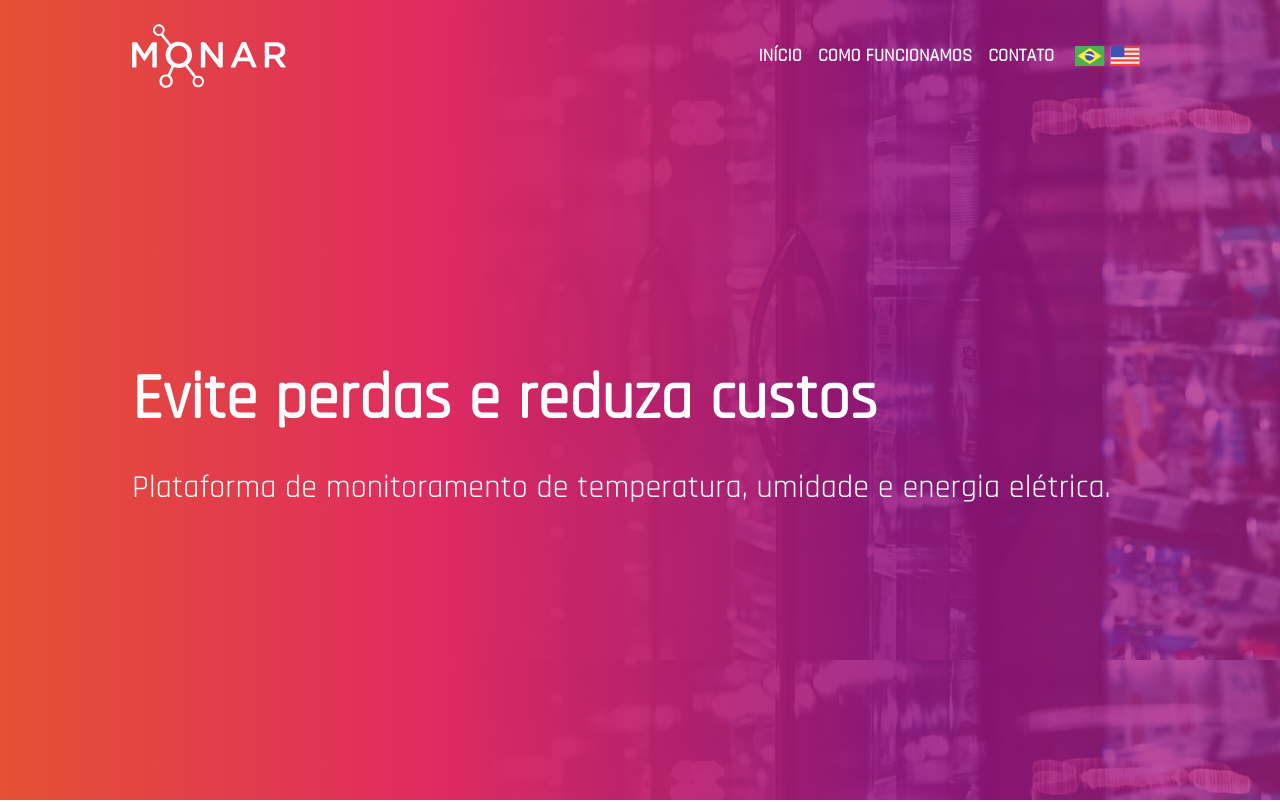
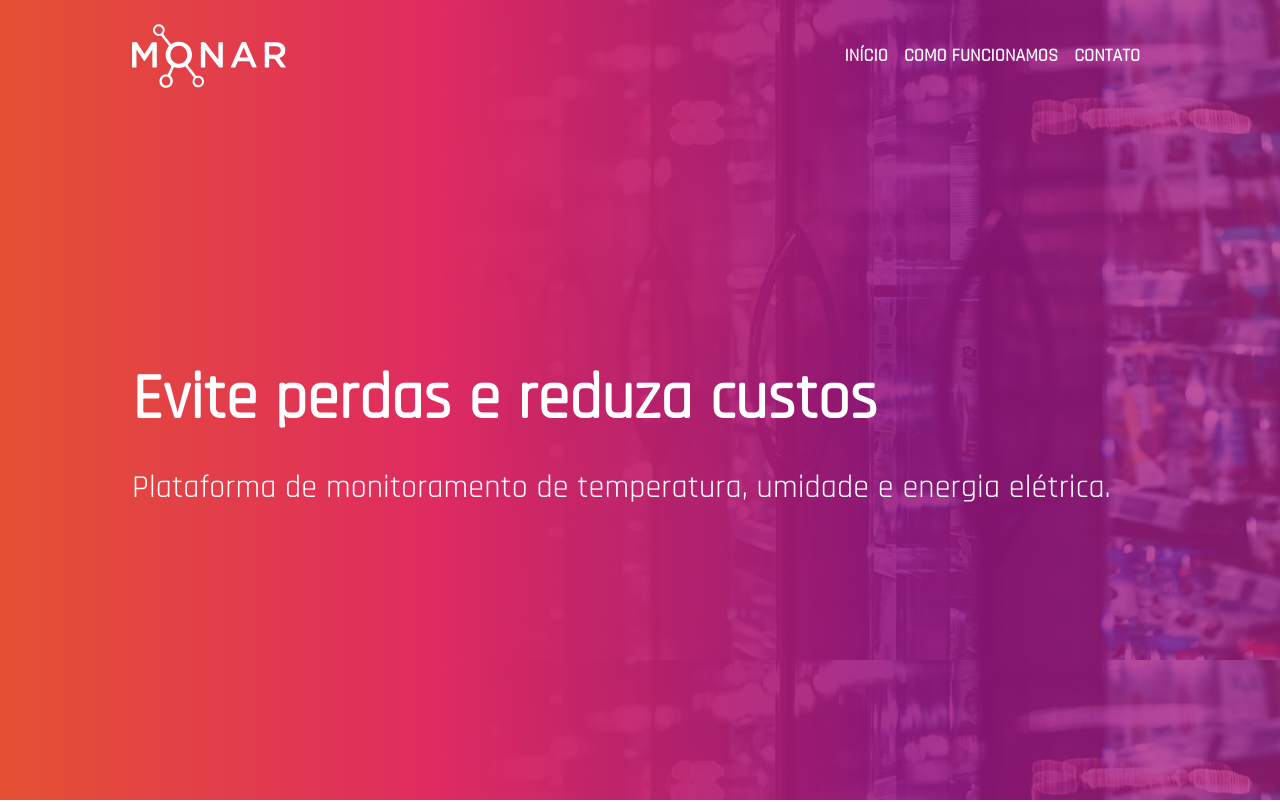
Before and after one commit to canionlabs/monar-landing, a Vue app: page /#/ in a window 1280 px wide. Shown: the top 802 px of the page. Built offline with nearby package versions, Linux system fonts and the light colour scheme.

Commit message:
Removing unsed code

```diff
--- a/src/components/navbar/Navbar.vue
+++ b/src/components/navbar/Navbar.vue
@@ -5,21 +5,9 @@
           <img class="toolbar-logo" src="@/assets/logo/white.svg">
         </div>
         <div class="md-toolbar-section-end md-layout">
-          <!-- <md-menu class="" md-size="medium" :md-offset-x="127" :md-offset-y="-36">
-            <md-button md-menu-trigger>Custom Offset</md-button>
-            <md-menu-content>
-              <md-menu-item>My Item 1</md-menu-item>
-              <md-menu-item>My Item 2</md-menu-item>
-              <md-menu-item>My Item 3</md-menu-item>
-            </md-menu-content>
-          </md-menu> -->
           <a href="#" class="md-primary toolbar-item md-small-hide">INÍCIO</a>
           <a href="#how-works" class="md-primary toolbar-item md-small-hide">COMO FUNCIONAMOS</a>
           <a href="#" class="md-primary toolbar-item md-small-hide">CONTATO</a>
-          <div class="toolbar-item md-small-hide">
-            <a href="#"><span><img class="flag" src="@/assets/flags/brazil.svg"></span></a>
-            <a href="#"><span><img class="flag" src="@/assets/flags/eua.svg"></span></a>
-          </div>
         </div>
       </md-toolbar>
   </div>
```
